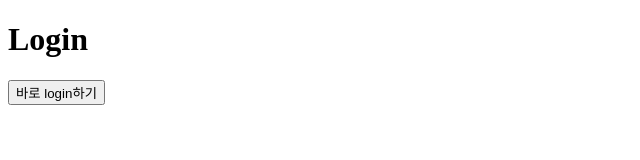
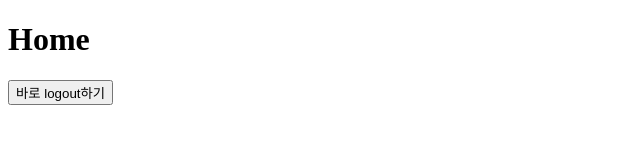
Before and after one commit to MinGookK/instaclone-web, a React (Create React App) app: page / in a window 1280 px wide. Shown: the top 160 px of the page, without its empty margins (0-640 px from the left). Built offline with nearby package versions, Linux system fonts and the light colour scheme.

Commit message:
useReactiveVar, props drilling, Context 다 무시할수 있는 개사기 훅

```diff
--- a/src/App.js
+++ b/src/App.js
@@ -1,21 +1,17 @@
-import { useState } from 'react'
+import { useReactiveVar } from '@apollo/client'
 import { BrowserRouter, Route, Switch } from 'react-router-dom'
+import { isLoggedInVar } from './apollo'
 import Home from './screens/Home'
 import Login from './screens/Login'
 import NotFound from './screens/NotFound'
 
 function App() {
-  const [isLoggedIn, setIsLoggedIn] = useState(false)
-
+  const isLoggedIn = useReactiveVar(isLoggedInVar)
   return (
     <BrowserRouter>
       <Switch>
         <Route exact path="/">
-          {isLoggedIn ? (
-            <Home setIsLoggedIn={setIsLoggedIn} />
-          ) : (
-            <Login setIsLoggedIn={setIsLoggedIn} />
-          )}
+          {isLoggedIn ? <Home /> : <Login />}
         </Route>
         <Route>
           <NotFound />
--- /dev/null
+++ b/src/apollo.js
@@ -0,0 +1,3 @@
+import { makeVar } from '@apollo/client'
+
+export const isLoggedInVar = makeVar(true)
--- a/src/screens/Home.js
+++ b/src/screens/Home.js
@@ -1,10 +1,11 @@
 import React from 'react'
+import { isLoggedInVar } from '../apollo'
 
-const Home = ({ setIsLoggedIn }) => {
+const Home = () => {
   return (
     <>
       <h1>Home</h1>
-      <button onClick={() => setIsLoggedIn(false)}>바로 logout하기</button>
+      <button onClick={() => isLoggedInVar(false)}>바로 logout하기</button>
     </>
   )
 }
--- a/src/screens/Login.js
+++ b/src/screens/Login.js
@@ -1,13 +1,15 @@
 import React from 'react'
+import { isLoggedInVar } from '../apollo'
 
 // 이런 식으로 props를 계속 전달할 수도 있지만 로그인 외에도 계정을 삭제해도 로그아웃이 되야 하는 등 변수가 되게 많다.
 // 그런 경우에 이렇게 무한정 props drilling하는 것은 좋은 방법이 아니다.
 // 이번 프로젝트에서는 Apollo client를 사용해서 local state를 가져오는 방법을 사용할 것이다.
-const Login = ({ setIsLoggedIn }) => {
+const Login = () => {
   return (
     <>
       <h1>Login</h1>
-      <button onClick={() => setIsLoggedIn(true)}>바로 login하기</button>
+      {/* <button onClick={() => setIsLoggedIn(true)}>바로 login하기</button> */}
+      <button onClick={() => isLoggedInVar(true)}>바로 login하기</button>
     </>
   )
 }
```
Also changed, not shown: 1 other file (tests, documents, lock files or other folders).
